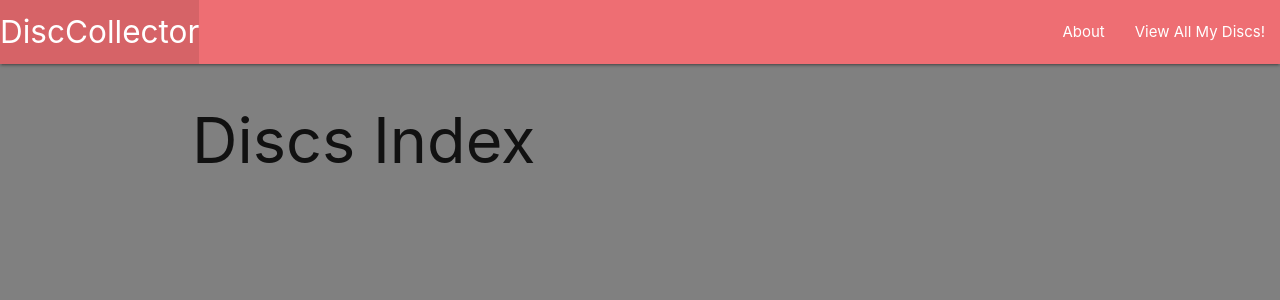
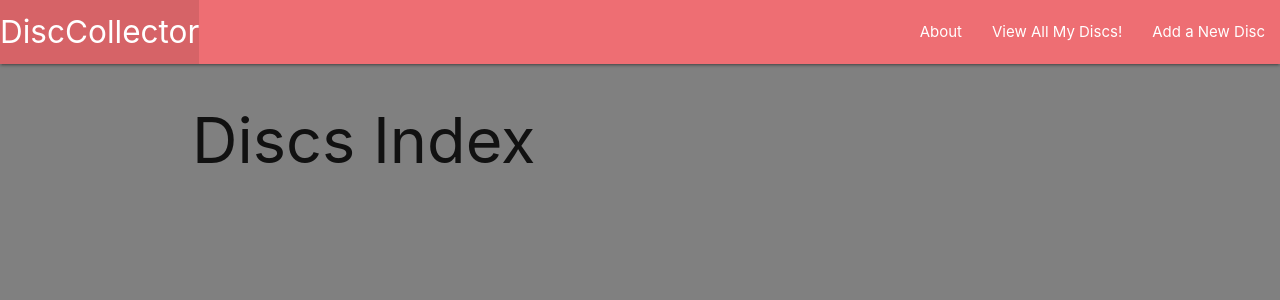
Before and after one commit to millerado/disc-collector, a Django app: page /discs/ in a window 1280 px wide. Shown: the top 300 px of the page. Run offline with Django 4.2, Linux system fonts and the light colour scheme; data that the repository does not hold is empty.

Commit message:
add link to nav for creating new disc

```diff
--- a/main_app/templates/base.html
+++ b/main_app/templates/base.html
@@ -25,6 +25,7 @@
           <ul class="right">
             <li><a href="/about">About</a></li>
             <li><a href="/discs">View All My Discs!</a></li>
+            <li><a href="{% url 'discs_create' %}">Add a New Disc</a></li>
           </ul>
         </div>
       </nav>
```
